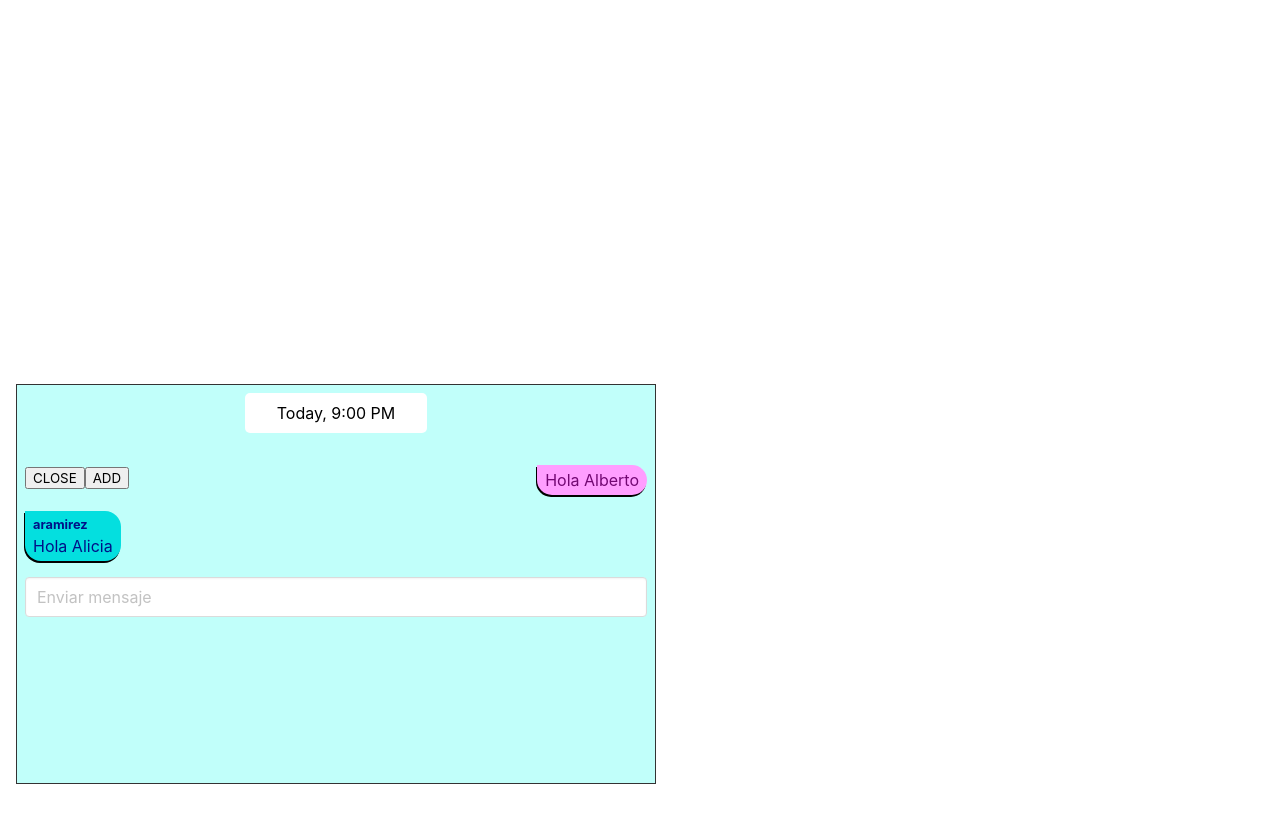
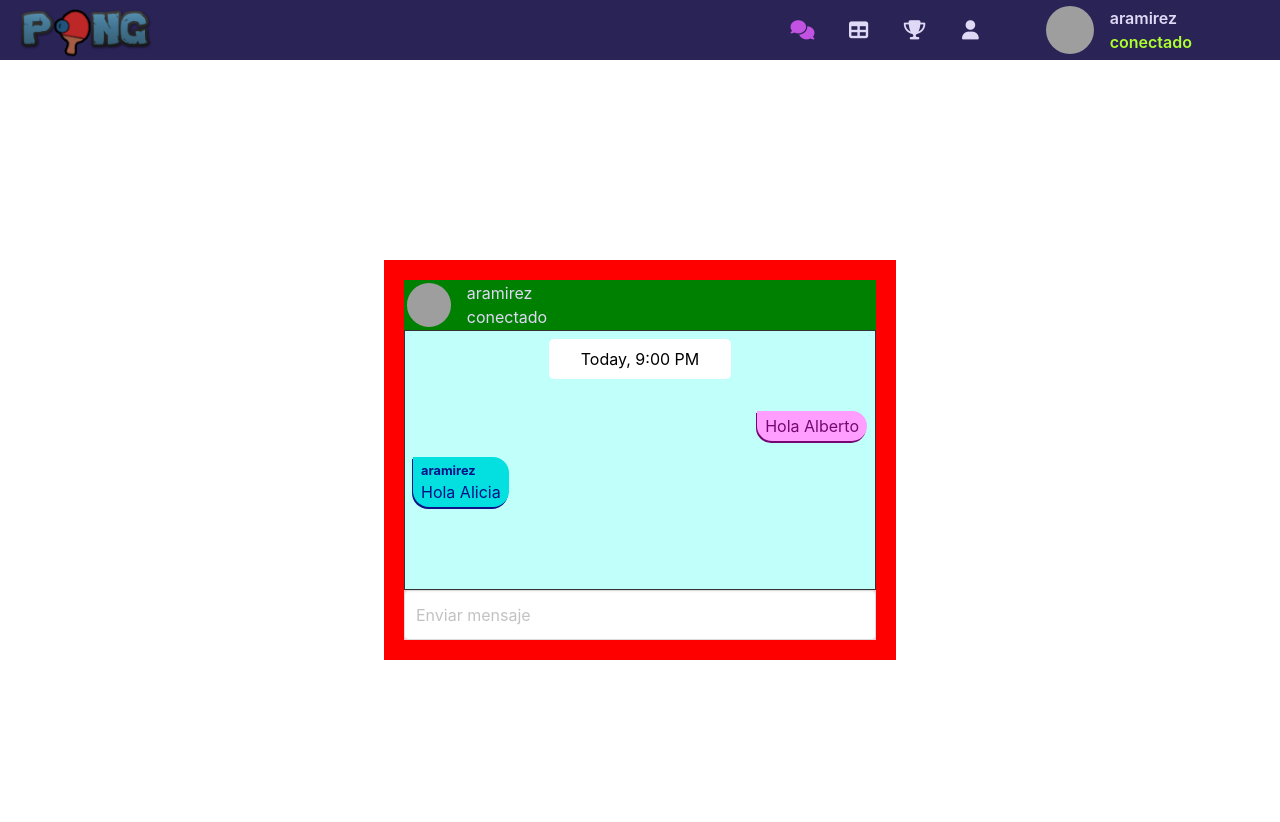
Before and after one commit to arsalas/ft_transcendece, a Vue app in the folder web/: page /chat in a window 1280 px wide. Shown: the top 822 px of the page. Before the commit the page ends 800 px from the top, so only its background shows below. Built offline with nearby package versions, Linux system fonts and the light colour scheme; grey boxes are pictures that could not be loaded.

Commit message:
chat + profile

```diff
--- a/web/src/app/chat/components/Chat.vue
+++ b/web/src/app/chat/components/Chat.vue
@@ -5,26 +5,51 @@ date.toDateString(); -->
 
 <template>
     <div class="chat-container">
+        <header>
+            <div class="left">
+                <div class="media-object">
+                    <img class="avatar" src="https://cdn.intra.42.fr/users/61da00534362577f043e040efaf1a1e7/aramirez.jpg"
+                        alt="">
+                    <div class="media-text">
+                        <div class="name">
+                            aramirez
+                        </div>
+                        <div class="status">
+                            conectado
+                        </div>
+                    </div>
+                </div>
+            </div>
+            <div class="right">
+
+            </div>
+        </header>
         <div class="chat">
             <div class="conversation-start">
                 <span>Today, 9:00 PM</span>
             </div>
 
             <div class="bubble" :class="chat.login == 'amurcia-' ? 'me' : 'other'" v-for="chat in chats">
-                <div v-if="chat.login != 'amurcia-'" class="username">{{ chat.login }}</div> <!-- si el usuario no soy yo, printa el nombre del login  -->
+                <div v-if="chat.login != 'amurcia-'" class="username">{{ chat.login }}</div>
+                <!-- si el usuario no soy yo, printa el nombre del login  -->
                 {{ chat.message }}
             </div>
 
 
-            <button @click="closeChat">CLOSE</button>
+            <!-- <button @click="closeChat">CLOSE</button>
             <button @click="addMsg">ADD</button>
+ -->
+            <!--    <form @submit.prevent="Send msg"></form>
+            <input class="input" type="text"> -->
 
-         <!--    <form @submit.prevent="Send msg"></form>
-            <input class="input" type="text"> -->
+        </div>
+
+        <footer>
             <form @submit.prevent="sendMsg()">
                 <input v-model.trim="message" type="text" placeHolder="Enviar mensaje" class="input">
             </form>
-        </div>
+        </footer>
+
     </div>
 </template>
 
@@ -91,17 +116,65 @@ const chats = ref<IChat[]>([// const y no let para que no pierda la reactividad
 
 <style lang='scss' scoped>
 .chat-container {
+    // display: flex;
+    // height: 100vh;
+    height: 100%;
+    width: 100%;
+    background-color: yellow;
+    color: var(--color-text-primary);
     display: flex;
-    height: 100vh;
-    color: var(--color-text-primary);
+    flex-direction: column;
+
+
+    & header {
+        height: 50px;
+        background-color: green;
+
+        .left {
+            height: 100%;
+            padding: 0.2rem;
+
+            & .media-object {
+                height: 100%;
+                display: flex;
+
+                & .avatar {
+                    height: 100%;
+                    aspect-ratio: 1;
+                    border-radius: 50%;
+                }
+            }
+
+            & .media-text {
+                display: flex;
+                padding-left: 1rem;
+                flex-direction: column;
+                justify-content: center;
+            }
+        }
+
+    }
+
+    & footer {
+        height: 50px;
+        background-color: pink;
+
+        & form,
+        input {
+            height: 100%;
+        }
+
+
+    }
 
 
     & .chat {
-        position: fixed;
-        bottom: 1rem;
-        left: 1rem;
-        height: 50vh;
-        width: calc((100vw) / 2);
+        // position: fixed;
+        // bottom: 1rem;
+        // left: 1rem;
+        // height: 50vh;
+        // width: calc((100vw) / 2);
+        flex: 1;
         background: rgb(193, 255, 250);
         border: 1px solid #333;
         overflow: auto;
@@ -111,7 +184,9 @@ const chats = ref<IChat[]>([// const y no let para que no pierda la reactividad
             position: relative;
             align-items: center;
             vertical-align: bottom;
+
         }
+
         & .conversation-start {
             position: relative;
             width: 100%;
@@ -141,7 +216,6 @@ const chats = ref<IChat[]>([// const y no let para que no pierda la reactividad
             vertical-align: top;
             border-radius: 1rem;
             border-top-left-radius: 0rem;
-            box-shadow: -1px 2px 0px rgb(0, 0, 0);
 
 
 
@@ -175,6 +249,8 @@ const chats = ref<IChat[]>([// const y no let para que no pierda la reactividad
             color: rgba(0, 0, 128, 0.931);
             background-color: rgb(4, 223, 223);
             animation-name: slideFromLeft;
+            box-shadow: -1px 2px 0px rgba(0, 0, 128, 0.931);
+
 
         }
 
@@ -183,6 +259,8 @@ const chats = ref<IChat[]>([// const y no let para que no pierda la reactividad
             color: rgb(115, 8, 115);
             background-color: rgb(255, 158, 255);
             animation-name: slideFromRight;
+            box-shadow: -1px 2px 0px rgb(115, 8, 115);
+
         }
     }
 
--- a/web/src/app/common/components/Navbar.vue
+++ b/web/src/app/common/components/Navbar.vue
@@ -1,5 +1,5 @@
 <template>
-    <header>
+    <header class="navbar">
         <div class="left">
             <div class="brand">
                 <img src="../../../assets/pong logo.png" alt="">
@@ -7,9 +7,11 @@
             <nav>
                 <ul>
                     <li>
+                        <router-link :to="{ name: 'chat' }">
                             <span class="icon">
                                 <i class="fa-sharp fa-solid fa-comments"></i>
                             </span>
+                        </router-link>
                     </li>
                     <li>
                         <span class="icon">
@@ -22,9 +24,11 @@
                         </span>
                     </li>
                     <li>
+                        <router-link :to="{ name: 'profile' }">
                             <span class="icon ">
                                 <i class="fa-solid fa-user"></i>
                             </span>
+                        </router-link>
                     </li>
                 </ul>
             </nav>
@@ -49,12 +53,14 @@
 <script lang='ts' setup>
 </script>
 <style lang='scss' scoped>
-header {
+.navbar {
     height: 60px;
     background-color: var(--color-bg-primary);
     display: flex;
     padding: 0rem 0rem;
     justify-content: space-between;
+    position: sticky;
+    top: 0;
 }
 
 .left {
@@ -99,6 +105,15 @@ nav {
                 }
             }
 
+            & a {
+                color: var(--color-text-primary);
+            }
+
+            & .router-link-active {
+
+                color: var(--color-primary);
+            }
+
         }
     }
 }
--- /dev/null
+++ b/web/src/app/dashboard/pages/Chats.vue
@@ -0,0 +1,25 @@
+<template>
+    <div style="height: 100vh; width: 100vw; display:flex; justify-content:center; align-items:center">
+        <div class="chat">
+
+            <Chat />
+        </div>
+    </div>
+</template>
+<script lang='ts' setup>
+import { defineAsyncComponent } from 'vue';
+
+const Chat = defineAsyncComponent(() => import('../../chat/components/Chat.vue'))
+
+
+</script>
+<style lang='scss' scoped>
+.chat {
+    padding: 20px;
+    background-color: red;
+
+    height: 50vh;
+    width: 40vw;
+
+}
+</style>
--- a/web/src/app/dashboard/pages/Profile.vue
+++ b/web/src/app/dashboard/pages/Profile.vue
@@ -1,7 +1,80 @@
 <template>
-    PROFILE
+    <div class="container">
+
+        <div class="section">
+
+            <div class="columns">
+                <div class="column is-4">
+
+
+                    <div class="menu-options">
+                        <ul>
+                            <li>Username</li>
+                            <li>Avatar</li>
+                            <li>Two Factor Authenticate</li>
+                            <li>Themes</li>
+                            <li>Usuarios bloqueados</li>
+                        </ul>
+                    </div>
+                </div>
+                <div class="column">
+                    <form>
+                        <div class="field">
+                            <div class="control">
+                                <input class="input" type="text" placeholder="Text input">
+                            </div>
+                        </div>
+
+
+
+
+
+                        <div class="field">
+                            <div class="control">
+                                <label class="checkbox">
+                                    <input type="checkbox">
+                                    Two Factor Authenticate
+                                </label>
+                            </div>
+                        </div>
+
+
+
+                        <div class="field is-grouped">
+                            <div class="control">
+                                <button class="button is-link">Submit</button>
+                            </div>
+
+                        </div>
+
+
+                    </form>
+                </div>
+            </div>
+
+
+
+
+
+        </div>
+    </div>
 </template>
 <script lang='ts' setup>
 </script>
 <style lang='scss' scoped>
+.menu-options {
+    & ul {
+        border: 1px solid #333;
+
+        & li {
+            padding: 1rem 2rem;
+            border-top: 1px solid #333;
+            border-left: 5px solid #333;
+
+            &:first-child {
+                border-top: 0px;
+            }
+        }
+    }
+}
 </style>
--- a/web/src/app/dashboard/router/index.ts
+++ b/web/src/app/dashboard/router/index.ts
@@ -16,7 +16,12 @@ const routes: RouteRecordRaw[] =
 					meta: { title: 'Profile' },
 					component: () => import(/* webpackChunkName: "create-contest" */'../pages/Profile.vue')
 				},
-
+				{
+					path: '/chat',
+					meta: { title: 'Chats' },
+					name: 'chat',
+					component: () => import(/* webpackChunkName: "account" */'../pages/Chats.vue'),
+				},
 			]
 		},
 	]
--- a/web/src/router/index.ts
+++ b/web/src/router/index.ts
@@ -7,12 +7,6 @@ import dashboardRoutes from '../app/dashboard/router'
 const routes: RouteRecordRaw[] = [
     ...authRoutes,
     ...dashboardRoutes,
-    // TODO borrar la ruta cuabndo este terminado
-    {
-        path: '/chat',
-        name: 'chat',
-        component: () => import(/* webpackChunkName: "account" */'../app/chat/components/Chat.vue'),
-    },
 ];
 
 const router = createRouter({
```
Lines whose indentation alone changed are shown as unchanged.
